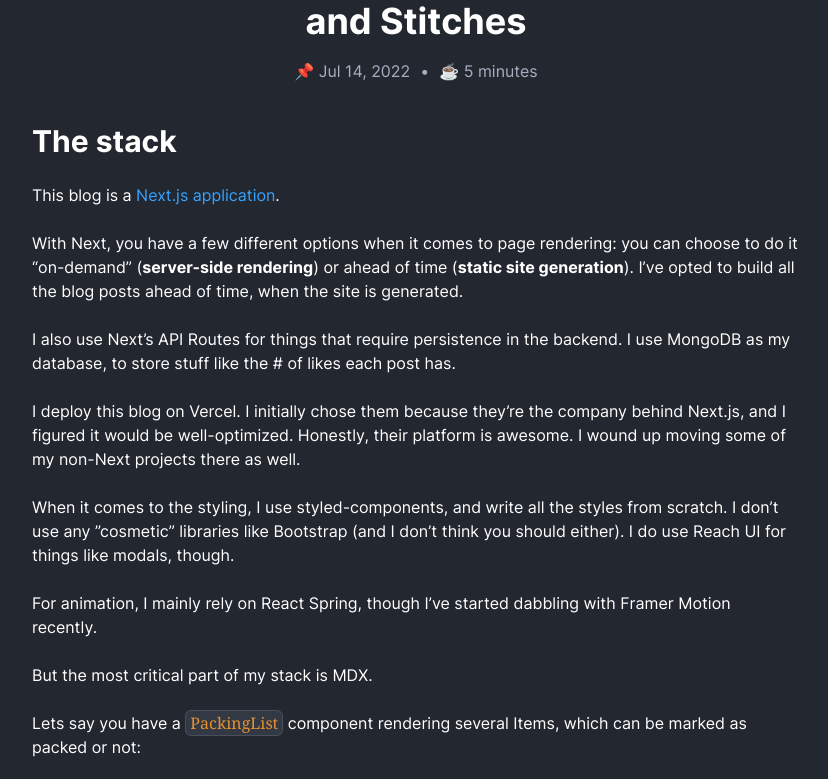
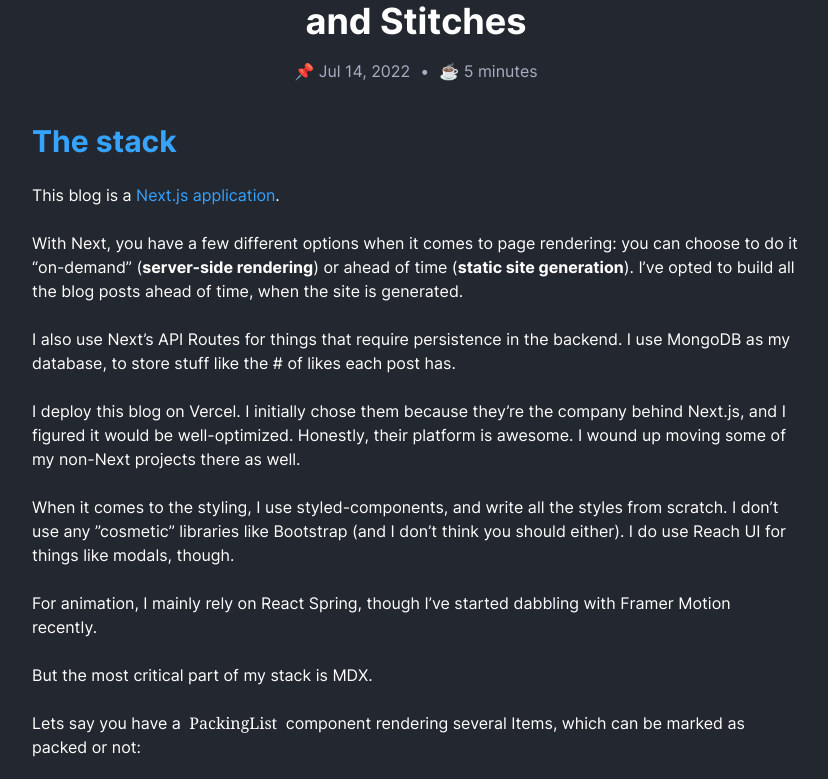
Before and after one commit to helciofranco/helciofranco.com, a Next.js app: page / in a window 1280 px wide. Shown: the part 375-1154 px from the top of the page, without its empty margins (224-1052 px from the left). Built offline with nearby package versions, Linux system fonts and the light colour scheme.

Commit message:
chore: adjust code styles

```diff
--- a/src/components/Code/index.ts
+++ b/src/components/Code/index.ts
@@ -2,25 +2,22 @@
 
 const Code = styled('code', {
   fontWeight: '$regular',
+  fontSize: 'inherit',
 
   borderRadius: '$md',
 
-  paddingTop: '$one',
-  paddingBottom: '$one',
+  paddingTop: '$space1',
+  paddingBottom: '$space1',
   paddingLeft: '$space2',
   paddingRight: '$space2',
 
   variants: {
     variant: {
       primary: {
-        color: '$textTertiary',
-        backgroundColor: '$backgroundTertiary',
-      },
-      secondary: {
-        color: '$textCode',
-        backgroundColor: '$backgroundCode',
+        color: '$textPrimary',
+        backgroundColor: '$backgroundSecondary',
         border: '1px solid',
-        borderColor: '$borderCode',
+        borderColor: '$borderPrimary',
       },
     },
   },
--- a/src/libs/stitches/colors.ts
+++ b/src/libs/stitches/colors.ts
@@ -12,11 +12,6 @@
 
   // borders
   borderPrimary: 'rgba(255, 255, 255, 0.15)',
-
-  // components
-  backgroundCode: 'rgba(115,124,153,0.2)',
-  textCode: '#e8912d',
-  borderCode: 'rgba(232, 232, 232, 0.13)',
 };
 
 export default colors;
--- a/src/modules/blog/screens/Feed/index.tsx
+++ b/src/modules/blog/screens/Feed/index.tsx
@@ -25,7 +25,11 @@
 
       <PostInfo />
 
-      <Text variant="h2" css={{ fontWeight: '$bold' }} marginBottom>
+      <Text
+        variant="h2"
+        css={{ fontWeight: '$bold', color: '$textInteractive' }}
+        marginBottom
+      >
         The stack
       </Text>
 
```
